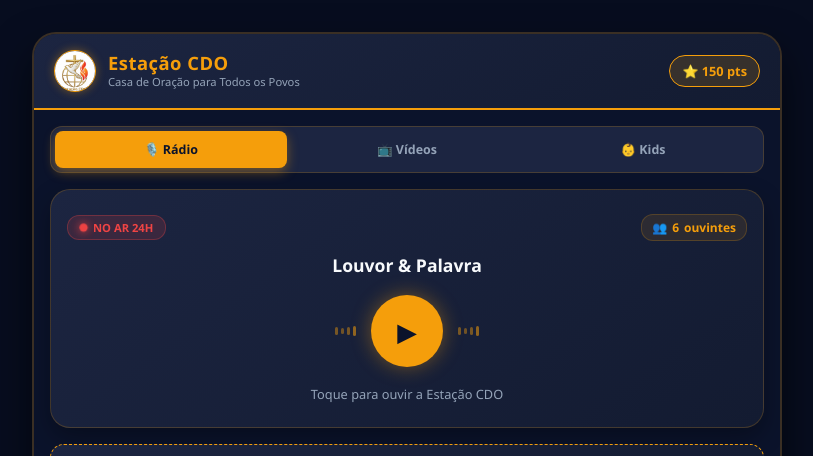
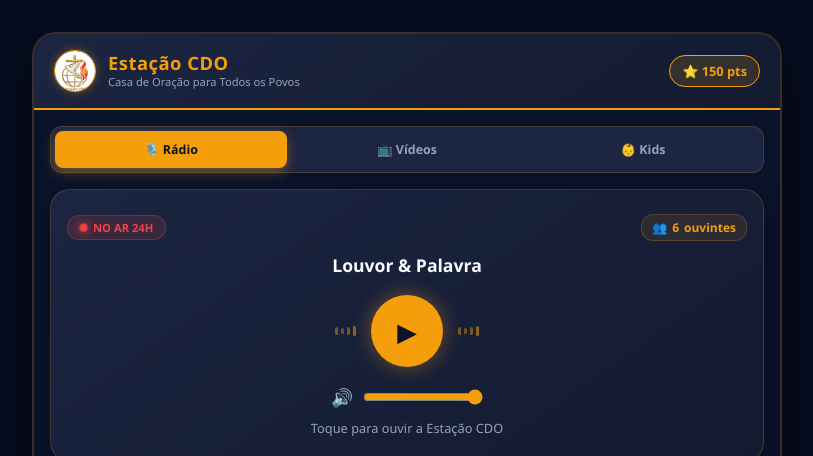
Before and after one commit to igrejacdopt/estacao-cdo, a plain HTML site: page index.html in a window 1280 px wide. Shown: the top 456 px of the page, without its empty margins (233-1046 px from the left). Drawn offline with Linux system fonts and the light colour scheme.

Commit message:
Update index.html

```diff
--- a/index.html
+++ b/index.html
@@ -487,13 +487,11 @@
       <!-- Aba 1: Rádio -->
       <div id="radio" class="tab-pane active">
         <div class="radio-card">
-          <!-- Cabeçalho do Card com Indicador e Contador de Ouvintes -->
           <div style="display: flex; justify-content: space-between; align-items: center; margin-bottom: 12px; flex-wrap: wrap; gap: 8px;">
             <div class="live-indicator">
               <span class="live-dot"></span> NO AR 24H
             </div>
 
-            <!-- Contador de Audiência -->
             <div id="listenerBadge" style="font-size: 0.75rem; color: var(--accent-gold); background: rgba(245, 158, 11, 0.1); padding: 4px 10px; border-radius: 12px; border: 1px solid var(--border-color); display: flex; align-items: center; gap: 5px; font-weight: 600;">
               👥 <span id="listenerCount">...</span> ouvintes
             </div>
@@ -515,7 +513,13 @@
             </div>
           </div>
 
-          <p class="status-text" id="statusText">Toque para ouvir a Estação CDO</p>
+          <!-- BARRA DE VOLUME E MUTE -->
+          <div style="display: flex; align-items: center; justify-content: center; gap: 10px; margin-top: 10px;">
+            <button id="muteBtn" onclick="toggleMute()" style="background: transparent; border: none; color: var(--accent-gold); font-size: 1.1rem; cursor: pointer;">🔊</button>
+            <input type="range" id="volumeSlider" min="0" max="1" step="0.05" value="1" oninput="setVolume(this.value)" style="width: 120px; accent-color: var(--accent-gold); cursor: pointer;">
+          </div>
+
+          <p class="status-text" id="statusText" style="margin-top: 10px;">Toque para ouvir a Estação CDO</p>
         </div>
 
         <div class="invite-card">
@@ -610,16 +614,32 @@
       }
     }
 
-    function switchTab(tabId, btn) {
-      document.querySelectorAll('.tab-pane').forEach(pane => pane.classList.remove('active'));
-      document.querySelectorAll('.tab-btn').forEach(b => b.classList.remove('active'));
-      document.getElementById(tabId).classList.add('active');
-      btn.classList.add('active');
+    // CONTROLO DE VOLUME E MUTE
+    function setVolume(value) {
+      audio.volume = value;
+      const muteBtn = document.getElementById('muteBtn');
+      if (value == 0) {
+        muteBtn.innerText = "🔇";
+      } else {
+        muteBtn.innerText = "🔊";
+      }
     }
 
-    // =========================================
+    function toggleMute() {
+      const volumeSlider = document.getElementById('volumeSlider');
+      const muteBtn = document.getElementById('muteBtn');
+      if (audio.muted) {
+        audio.muted = false;
+        muteBtn.innerText = "🔊";
+        volumeSlider.value = audio.volume;
+      } else {
+        audio.muted = true;
+        muteBtn.innerText = "🔇";
+        volumeSlider.value = 0;
+      }
+    }
+
     // CONTADOR DE OUVINTES EM DIRETO
-    // =========================================
     function updateListeners() {
       const countEl = document.getElementById('listenerCount');
       if (countEl) {
@@ -629,9 +649,7 @@
     updateListeners();
     setInterval(updateListeners, 30000);
 
-    // =========================================
     // CATÁLOGO DE VÍDEOS KIDS
-    // =========================================
     const kidsCatalog = {
       palavrinhas: {
         titulo: "🎵 3 Palavrinhas - Louvores Infantis",
```
